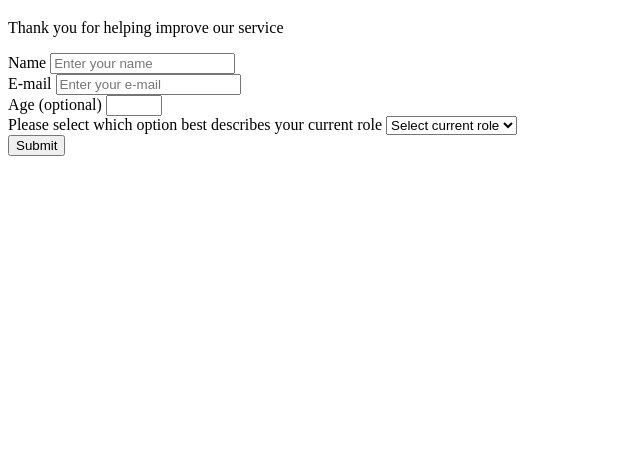
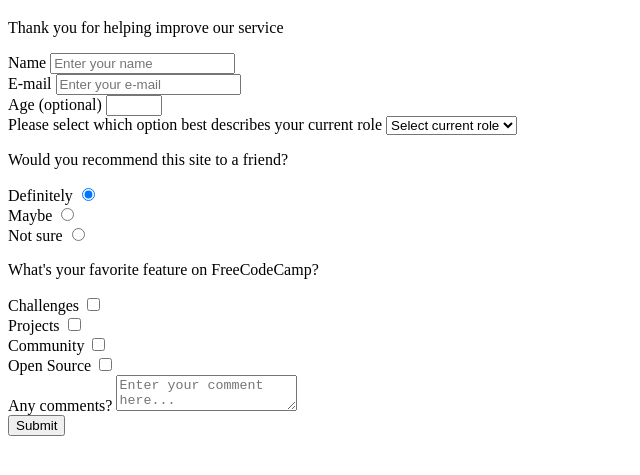
Before and after one commit to ReedorReed/fcc-survey-form-repo, a plain HTML site: page index.html in a window 1280 px wide. Shown: the part 61-536 px from the top of the page, without its empty margins (0-640 px from the left). Drawn offline with Linux system fonts and the light colour scheme.

Commit message:
finished adding elements in HTML
Finished adding the last elements in HTML, next will be the styling. Added html  comments above each element to make it easier to read

```diff
--- a/index.html
+++ b/index.html
@@ -9,22 +9,26 @@
         <h1 id ="title" class="text-center">Survey Form challenge</h1>
         <p id="description" class="description text-center">Thank you for helping improve our service</p>
 
+        <!--Name textbox on site-->
         <form id="survey-form">
             <div class="form-group">
                 <label id="name-label" for="name">Name</label>
                 <input type="text" name="name" id="name" placeholder="Enter your name" required>
             </div>
 
+            <!--Email textbox on site-->
             <div class="form-group">
                 <label id="email-label" for="email">E-mail</label>
                 <input type="email" name="email" id="email" placeholder="Enter your e-mail" required>
             </div>
 
+            <!--Age/numberbox on site-->
             <div class="form-group">
                 <label id="number-label" for="number">Age (optional)</label>
                 <input type="number" name="number" id="number" min="10" max="99">
             </div>
 
+            <!--Dropdown box on site-->
             <div class="form-group">
                 <label for="dropdown">Please select which option best describes your current role</label>
                 <select id="dropdown" name="role" class="form-control">
@@ -34,11 +38,49 @@
                     <option value="learner">Full Time Learner</option>
                     <option value="preferno">Prefer Not To Say</option>
                     <option value="other">Other</option>
-
                 </select>
             </div>
+            <!--radiobuttons on site-->
+            <div class="form-group">
+                <p>Would you recommend this site to a friend?</p>
+                <label for="input-radio">Definitely</label>
+                <input type="radio" name="recommend" class="input-radio" checked>
+            </div>
+            <div class="form-group">
+                <label for="input-radio">Maybe</label>
+                <input type="radio" name="recommend" class="input-radio">
+            </div>
+            <div class="form-group">
+                <label for="input-radio">Not sure</label>
+                <input type="radio" name="recommend" class="input-radio">
+            </div>
 
+            <!--Checkboxes on site-->
+            <div class="form-group">
+                <p>What's your favorite feature on FreeCodeCamp?</p>
+                <label for="challenges">Challenges</label>
+                <input type="checkbox" name="challenges" value="challenges" id="challenges">
+            </div>
+            <div class="form-group">
+                <label for="projects">Projects</label>
+                <input type="checkbox" name="projects" value="projects" id="projects">
+            </div>
+            <div class="form-group">
+                <label for="community">Community</label>
+                <input type="checkbox" name="community" value="community" id="community">
+            </div>
+            <div class="form-group">
+                <label for="open-source">Open Source</label>
+                <input type="checkbox" name="open-source" value="open-source" id="open-source">
+            </div>
 
+            <!--Textarea on site-->
+            <div class="form-group">
+                <label for="comments">Any comments?</label>
+                <textarea id="comments" name="comments" placeholder="Enter your comment here..."></textarea>
+            </div>
+
+            <!--Subtmit button on site-->
             <div class="form-group">
             <button type="submit" id="submit" class="submit-button">Submit</button>
             </div>
```
